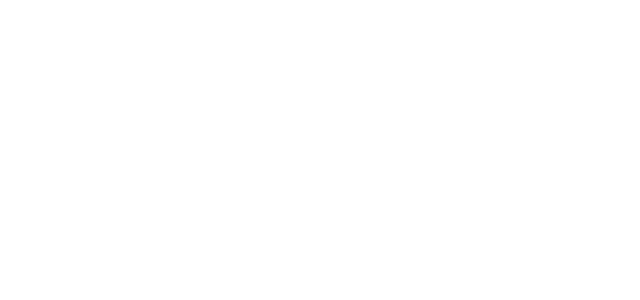
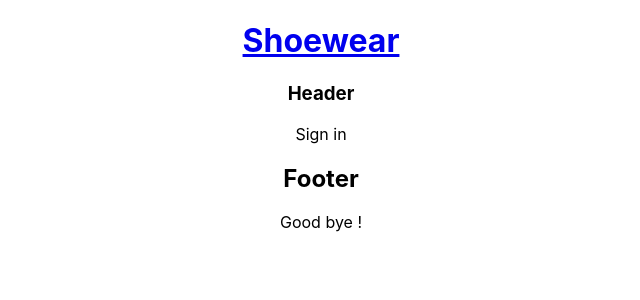
Before and after one commit to younhash/Shoewear, a React (Create React App) app in the folder client/: page / in a window 1280 px wide. Shown: the top 300 px of the page, without its empty margins (319-959 px from the left). Built offline with nearby package versions, Linux system fonts and the light colour scheme.

Commit message:
barebone header and footer

```diff
--- a/client/src/App.js
+++ b/client/src/App.js
@@ -4,6 +4,8 @@
 import AllProducts from "./components/AllProducts";
 import ShowProduct from "./components/ShowProduct";
 import Main from "./components/Main";
+import Header from "./components/Header";
+import Footer from "./components/Footer";
 
 
 import "./App.css";
@@ -44,9 +46,7 @@
   render() {
     return (
       <div className="App">
-        {/* <Link exact="true" to="/">
-                home
-              </Link> */}
+        <Header />
         <Main
           getAllProducts={this.getAllProducts}
           products={this.state.products}
@@ -57,6 +57,7 @@
           setProduct={this.setProduct}
           handleDeleteProduct={this.handleDeleteProduct}
         />
+        <Footer />
       </div>
     );
   }
--- /dev/null
+++ b/client/src/components/Footer.js
@@ -0,0 +1,24 @@
+import React, { Component } from "react";
+
+class Header extends Component {
+    constructor(props){
+        super()
+        this.state = {
+
+        };
+    }
+
+    render() {
+        // const product = this.props.currentProduct
+        // console.log(product);
+
+        return (
+
+          <div>
+            <h2>Footer</h2>
+            <p>Good bye !</p>
+          </div>
+        )
+    }
+}
+export default Header;
--- /dev/null
+++ b/client/src/components/Header.js
@@ -0,0 +1,30 @@
+import React, { Component } from "react";
+import { BrowserRouter as Router, Route, Link, Switch } from "react-router-dom";
+
+class Header extends Component {
+    constructor(props){
+        super()
+        this.state = {
+
+        };
+    }
+
+    render() {
+        // const product = this.props.currentProduct
+        // console.log(product);
+
+        return (
+
+          <div>
+            <Router>
+                <Link exact="true" to="/">
+                    <h1>Shoewear</h1>
+                </Link>
+            </Router>
+            <h3>Header</h3>
+            <p>Sign in</p>
+          </div>
+        )
+    }
+}
+export default Header;
```
Also changed, not shown: 1 other file (tests, documents, lock files or other folders).
